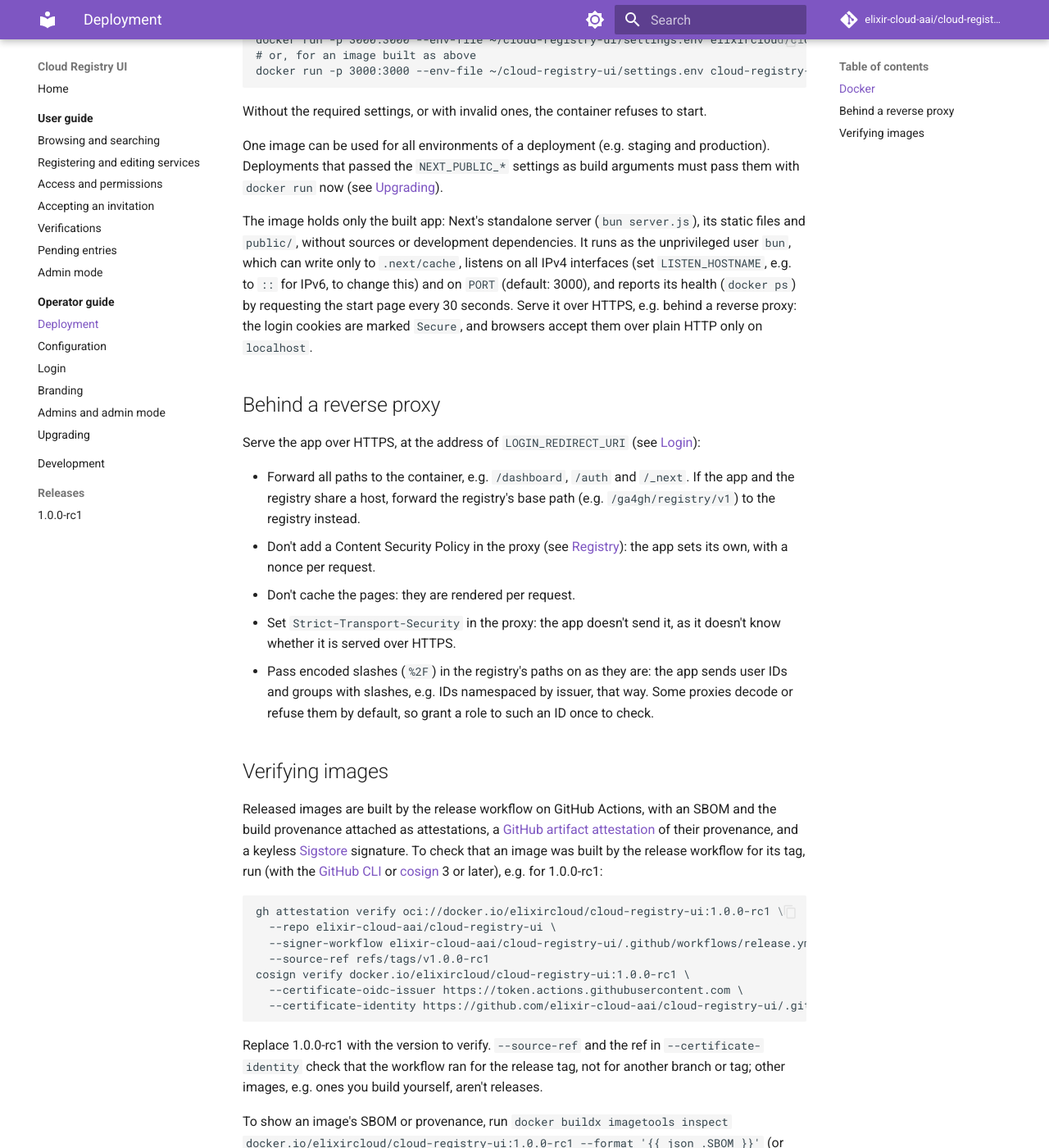
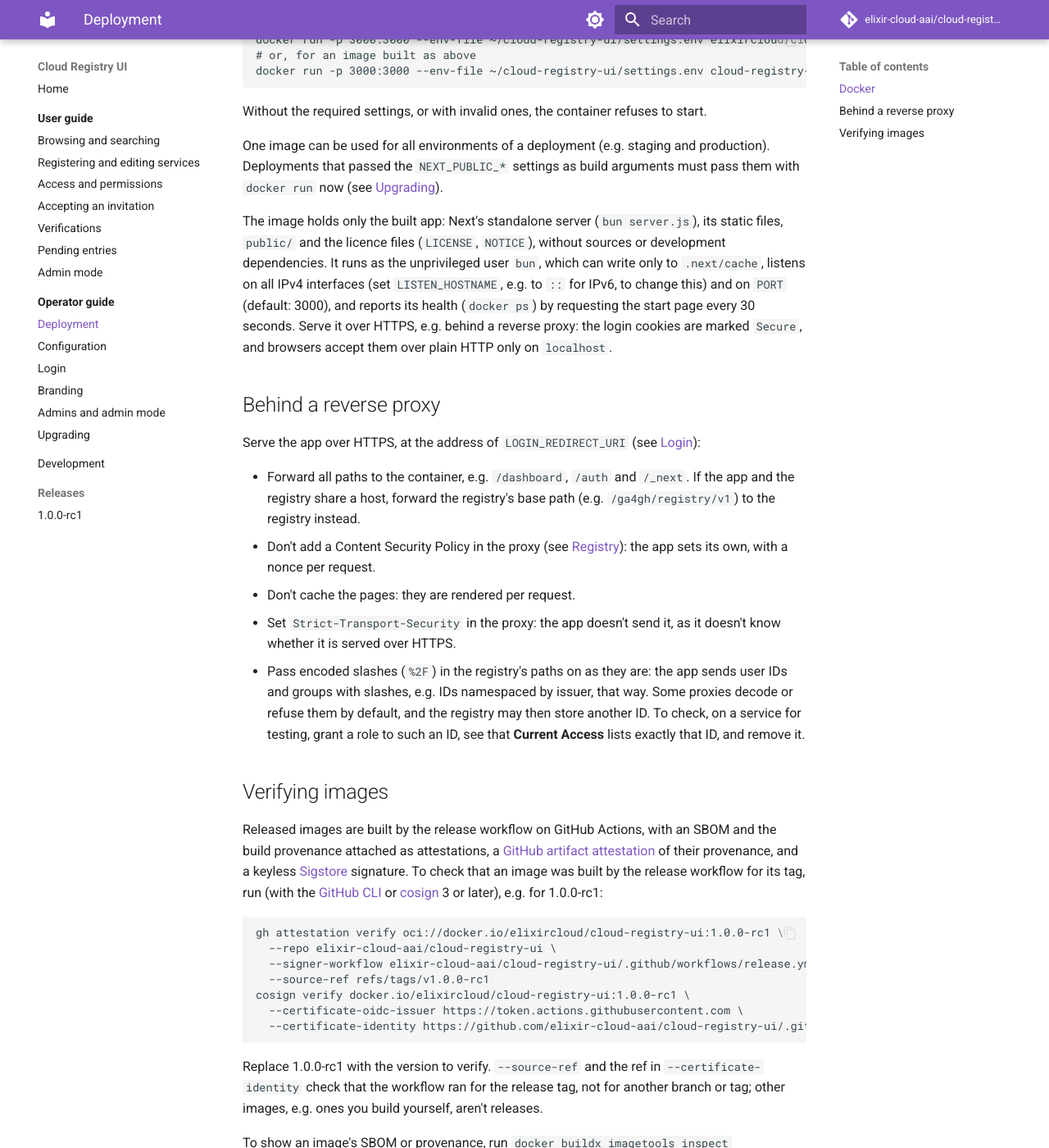
Before and after one commit to elixir-cloud-aai/cloud-registry-ui, an MkDocs documentation site: the page built from docs/operator-guide/deployment.md, in a window 1280 px wide and 1400 px high, scrolled down 691 px. Shown: the whole window at 82% size. Built offline with MkDocs 1.6.1 and Material for MkDocs 9.7.7, drawn with Linux system fonts in a browser that asks for light colours; comment, search, counter and statistics services are not loaded.

Commit message:
fix: ship licence notices in the image
Fix what the review of this branch found: retention of accepted
invitations' labels, how to check encoded slashes at a proxy, and notices
that must reach the image. Test that rows with a leading slash say why.

Co-Authored-By: Claude Opus 5.5 <noreply@anthropic.com>
Claude-Session: https://claude.ai/code/session_011FSoqMUX3EU35poH13xMgG

```diff
--- a/docs/operator-guide/deployment.md
+++ b/docs/operator-guide/deployment.md
@@ -29,7 +29,7 @@ Without the required settings, or with invalid ones, the container refuses to st
 
 One image can be used for all environments of a deployment (e.g. staging and production). Deployments that passed the `NEXT_PUBLIC_*` settings as build arguments must pass them with `docker run` now (see [Upgrading](upgrading.md#settings-at-start-instead-of-build-arguments)).
 
-The image holds only the built app: Next's standalone server (`bun server.js`), its static files and `public/`, without sources or development dependencies. It runs as the unprivileged user `bun`, which can write only to `.next/cache`, listens on all IPv4 interfaces (set `LISTEN_HOSTNAME`, e.g. to `::` for IPv6, to change this) and on `PORT` (default: 3000), and reports its health (`docker ps`) by requesting the start page every 30 seconds. Serve it over HTTPS, e.g. behind a reverse proxy: the login cookies are marked `Secure`, and browsers accept them over plain HTTP only on `localhost`.
+The image holds only the built app: Next's standalone server (`bun server.js`), its static files, `public/` and the licence files (`LICENSE`, `NOTICE`), without sources or development dependencies. It runs as the unprivileged user `bun`, which can write only to `.next/cache`, listens on all IPv4 interfaces (set `LISTEN_HOSTNAME`, e.g. to `::` for IPv6, to change this) and on `PORT` (default: 3000), and reports its health (`docker ps`) by requesting the start page every 30 seconds. Serve it over HTTPS, e.g. behind a reverse proxy: the login cookies are marked `Secure`, and browsers accept them over plain HTTP only on `localhost`.
 
 ## Behind a reverse proxy
 
@@ -48,8 +48,9 @@ Serve the app over HTTPS, at the address of `LOGIN_REDIRECT_URI` (see
   doesn't know whether it is served over HTTPS.
 - Pass encoded slashes (`%2F`) in the registry's paths on as they are: the app
   sends user IDs and groups with slashes, e.g. IDs namespaced by issuer, that
-  way. Some proxies decode or refuse them by default, so grant a role to such
-  an ID once to check.
+  way. Some proxies decode or refuse them by default, and the registry may then
+  store another ID. To check, on a service for testing, grant a role to such an
+  ID, see that **Current Access** lists exactly that ID, and remove it.
 
 ## Verifying images
 
```
Also changed, not shown: docs/operator-guide/configuration.md (+1 -1 lines), docs/operator-guide/upgrading.md (+1 -1 lines), docs/user-guide/access.md (+2 -1 lines), 4 other files.
